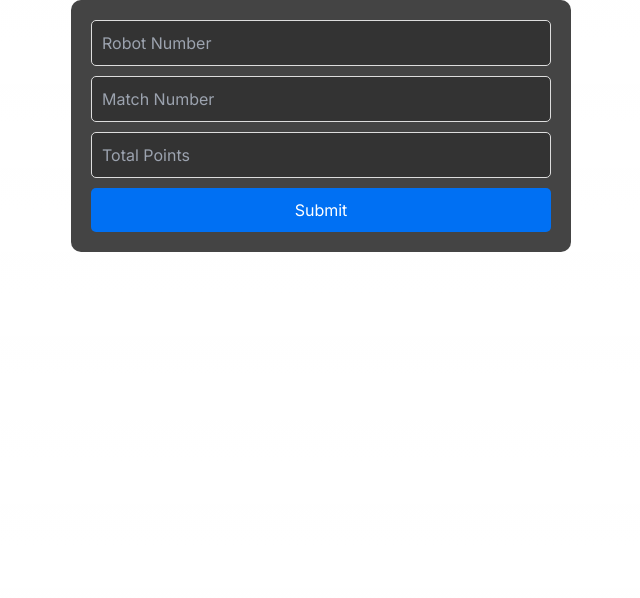
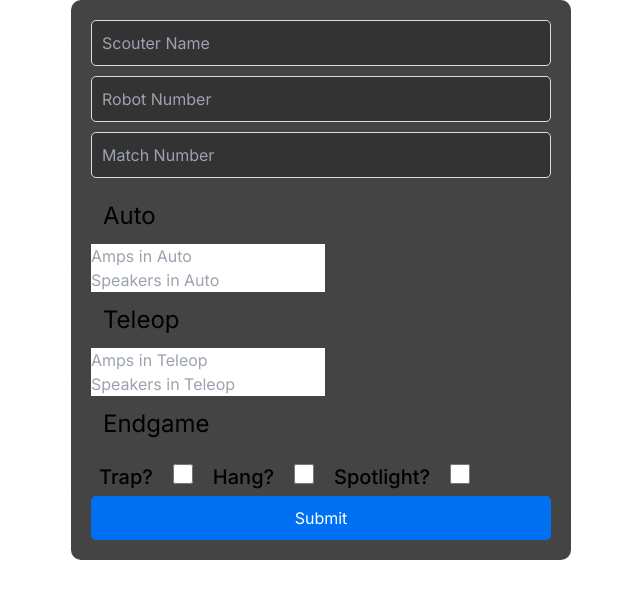
Before and after one commit to frc-7419/crescendo-2024-scouting-site, a Next.js app: page /robot in a window 1280 px wide. Shown: the top 598 px of the page, without its empty margins (319-959 px from the left). Built offline with nearby package versions, Linux system fonts and the light colour scheme.

Commit message:
Added other scouting inputs
i struggle with css

```diff
--- a/app/globals.css
+++ b/app/globals.css
@@ -73,6 +73,7 @@ body {
   text-align: center;
   margin-bottom: 20px;
 }
+
 /* Form Styles */
 .form {
     display: flex;
@@ -99,6 +100,8 @@ body {
     background-color: #333;
 }
 
+
+
 .form button {
     width: 100%;
     padding: 10px;
--- a/app/robot/Form.client.tsx
+++ b/app/robot/Form.client.tsx
@@ -4,9 +4,20 @@ import React, { useState } from 'react';
 import "../globals.css";
 
 const Form = () => {
+    const [name, setName] = useState('');
     const [robotNumber, setRobotNumber] = useState('');
     const [matchNumber, setMatchNumber] = useState('');
-    const [totalPoints, setTotalPoints] = useState('');
+    const [autoAmps, setAutoAmps] = useState('');
+    const [autoSpeakers, setAutoSpeakers] = useState('');
+    const [teleopAmps, setTeleopAmps] = useState('');
+    const [teleopSpeakers, setTeleopSpeakers] = useState('');
+    const [trap, setTrap] = useState(false);
+    const [hang, setHang] = useState(false);
+    const [spotlight, setSpotlight] = useState(false);
+
+    const handleNameChange = (event: React.ChangeEvent<HTMLInputElement>) => {
+        setRobotNumber(event.target.value);
+    };
 
     const handleRobotNumberChange = (event: React.ChangeEvent<HTMLInputElement>) => {
         setRobotNumber(event.target.value);
@@ -16,24 +27,62 @@ const Form = () => {
         setMatchNumber(event.target.value);
     };
 
-    const handleTotalPointsChange = (event: React.ChangeEvent<HTMLInputElement>) => {
-        setTotalPoints(event.target.value);
+    const handleAutoAmpsChange = (event: React.ChangeEvent<HTMLInputElement>) => {
+        setAutoAmps(event.target.value);
+    };
+
+    const handleAutoSpeakersChange = (event: React.ChangeEvent<HTMLInputElement>) => {
+        setAutoSpeakers(event.target.value);
+    };
+
+    const handleTeleopAmpsChange = (event: React.ChangeEvent<HTMLInputElement>) => {
+        setTeleopAmps(event.target.value);
+    };
+
+    const handleTeleopSpeakersChange = (event: React.ChangeEvent<HTMLInputElement>) => {
+        setTeleopSpeakers(event.target.value);
+    };
+
+    const handleTrapChange = (event: React.ChangeEvent<HTMLInputElement>) => {
+        setTrap(event.target.checked);
+    };
+
+    const handleHangChange = (event: React.ChangeEvent<HTMLInputElement>) => {
+        setHang(event.target.checked);
+    };
+
+    const handleSpotlightChange = (event: React.ChangeEvent<HTMLInputElement>) => {
+        setSpotlight(event.target.checked);
     };
 
     const handleSubmit = (event: React.FormEvent<HTMLFormElement>) => {
         event.preventDefault();
         console.log('Robot Number:', robotNumber);
         console.log('Match Number:', matchNumber);
-        console.log('Total Points:', totalPoints);
     };
 
     return (
         <div className = 'form'>
         <form onSubmit={handleSubmit}>
-            <input type="text" value={robotNumber} onChange={handleRobotNumberChange} placeholder="Robot Number" maxLength={5}
-/>
-            <input type="text" value={matchNumber} onChange={handleMatchNumberChange} placeholder="Match Number" />
-            <input type="text" value={totalPoints} onChange={handleTotalPointsChange} placeholder="Total Points" />
+            <input type="text" value={name} onChange={handleNameChange} placeholder="Scouter Name" maxLength={5} />
+            <input type="text" value={robotNumber} onChange={handleRobotNumberChange} placeholder="Robot Number" maxLength={5} />
+            <input type="text" value={matchNumber} onChange={handleMatchNumberChange} placeholder="Match Number" maxLength={2}/>
+
+            <h3 className="text-2xl bold m-3">Auto</h3>
+            <input type="number" value={autoAmps} onChange={handleAutoAmpsChange} placeholder="Amps in Auto" className=""/>
+            <input type="number" value={autoSpeakers} onChange={handleAutoSpeakersChange} placeholder="Speakers in Auto" className=""/>
+            <h3 className="text-2xl bold m-3">Teleop</h3>
+            <input type="number" value={teleopAmps} onChange={handleTeleopAmpsChange} placeholder="Amps in Teleop" className=""/>
+            <input type="number" value={teleopSpeakers} onChange={handleTeleopSpeakersChange} placeholder="Speakers in Teleop" className=""/>
+            <h3 className="text-2xl bold m-3">Endgame</h3>
+            <div className='block items-center'>
+            <label htmlFor="trap" className="p-2 text-xl font-medium text-black dark:text-gray-300">Trap?</label>
+            <input type="checkbox" id="trap" checked={trap} onChange={handleTrapChange} className="w-5 h-5 p-5 m-3 text-blue-600 hover:bg-gray-300 bg-gray-100 border-gray-300 rounded focus:ring-blue-500 dark:focus:ring-blue-600 dark:ring-offset-gray-800 focus:ring-2 dark:bg-gray-700 dark:border-gray-600"/>
+            <label htmlFor="hang" className="p-2 text-xl font-medium text-black dark:text-gray-300">Hang?</label>
+            <input type="checkbox" id="hang" checked={hang} onChange={handleHangChange} className="w-5 h-5 p-5 m-3 text-blue-600 hover:bg-gray-300 bg-gray-100 border-gray-300 rounded focus:ring-blue-500 dark:focus:ring-blue-600 dark:ring-offset-gray-800 focus:ring-2 dark:bg-gray-700 dark:border-gray-600"/>
+            <label htmlFor="spotlight" className="p-2 text-xl font-medium text-black dark:text-gray-300">Spotlight?</label>
+            <input type="checkbox" id="spotlight" checked={spotlight} onChange={handleSpotlightChange} className="w-5 h-5 p-5 m-3 text-blue-600 hover:bg-gray-300 bg-gray-100 border-gray-300 rounded focus:ring-blue-500 dark:focus:ring-blue-600 dark:ring-offset-gray-800 focus:ring-2 dark:bg-gray-700 dark:border-gray-600"/>
+            </div>
             <button type="submit">Submit</button>
         </form>
         </div>
```
